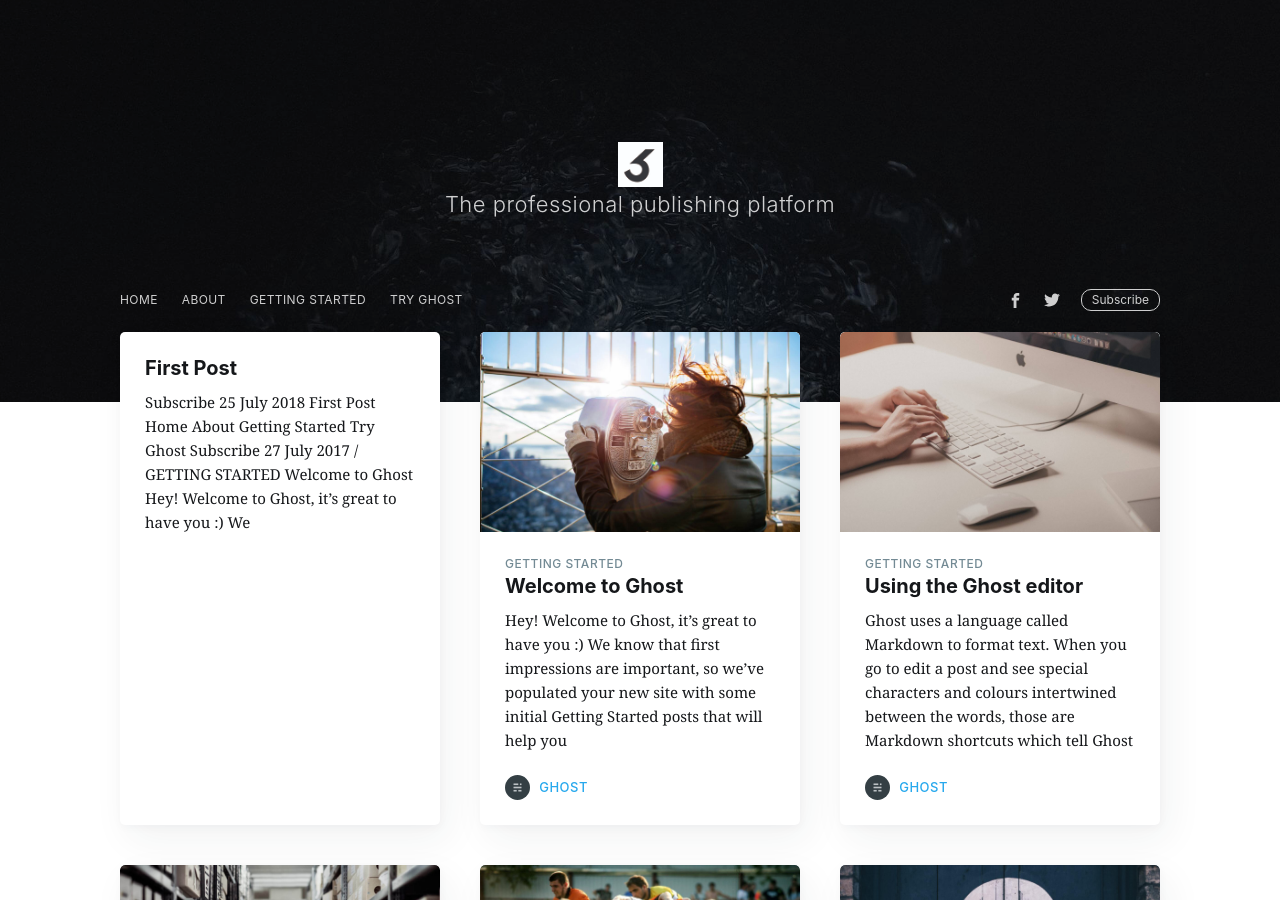
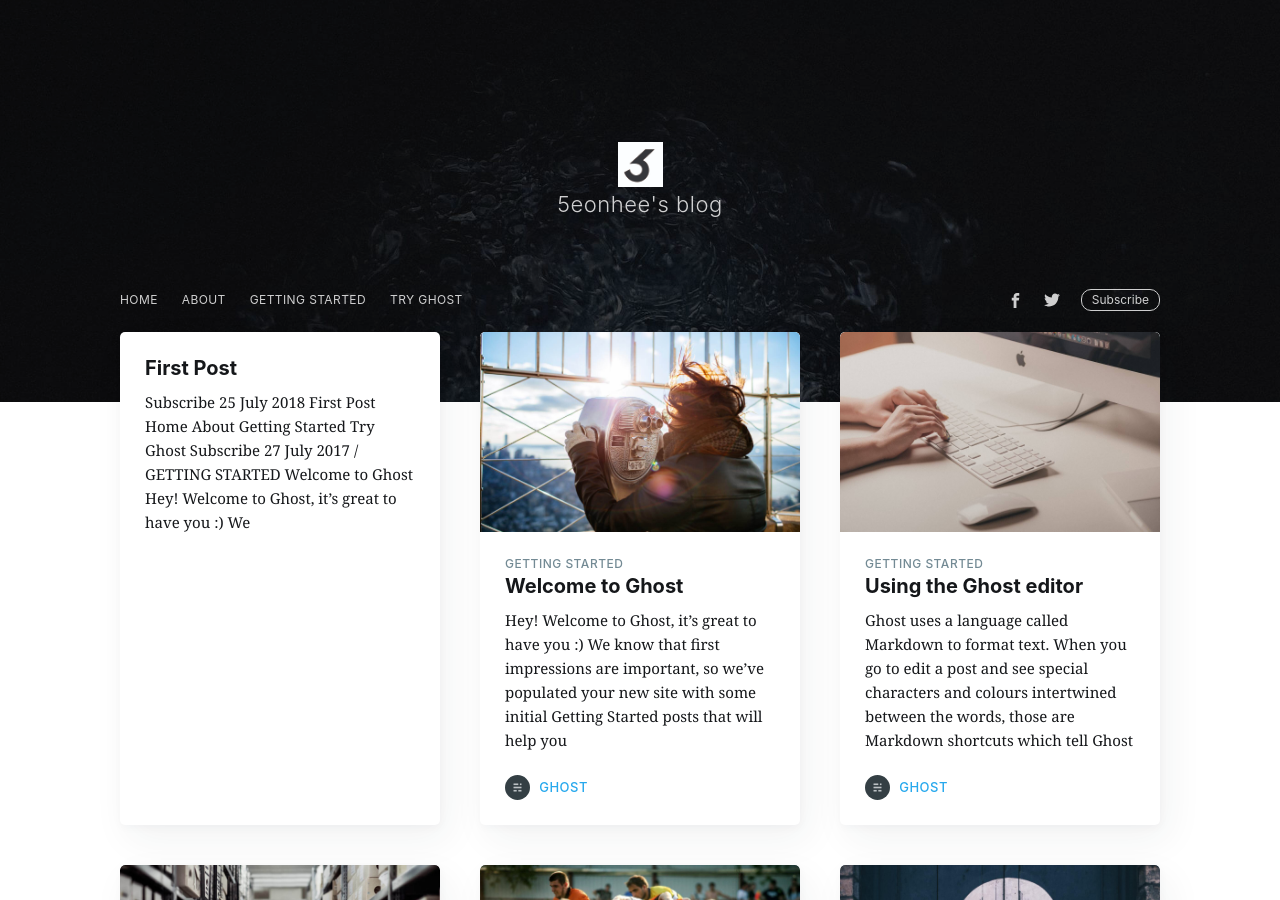
Before and after one commit to 5eonhee/5eonhee.github.io, a Jekyll site: the page built from index.html, in a window 1280 px wide and 900 px high. Built offline with Jekyll 4.4.1, drawn with Linux system fonts in a browser that asks for light colours; nearby versions of some CDN libraries; the list of posts is cut into pages by our own code; comment, search, counter and statistics services are not loaded.

Commit message:
Update _config.yml

```diff
--- a/_config.yml
+++ b/_config.yml
@@ -11,7 +11,7 @@
 
 # Website info
 title: 5eonhee
-description: The professional publishing platform
+description: 5eonhee's blog
 cover: assets/images/blog-cover.jpg
 logo: assets/images/logo.jpg
 logo_dark: assets/images/favicon.png
```
